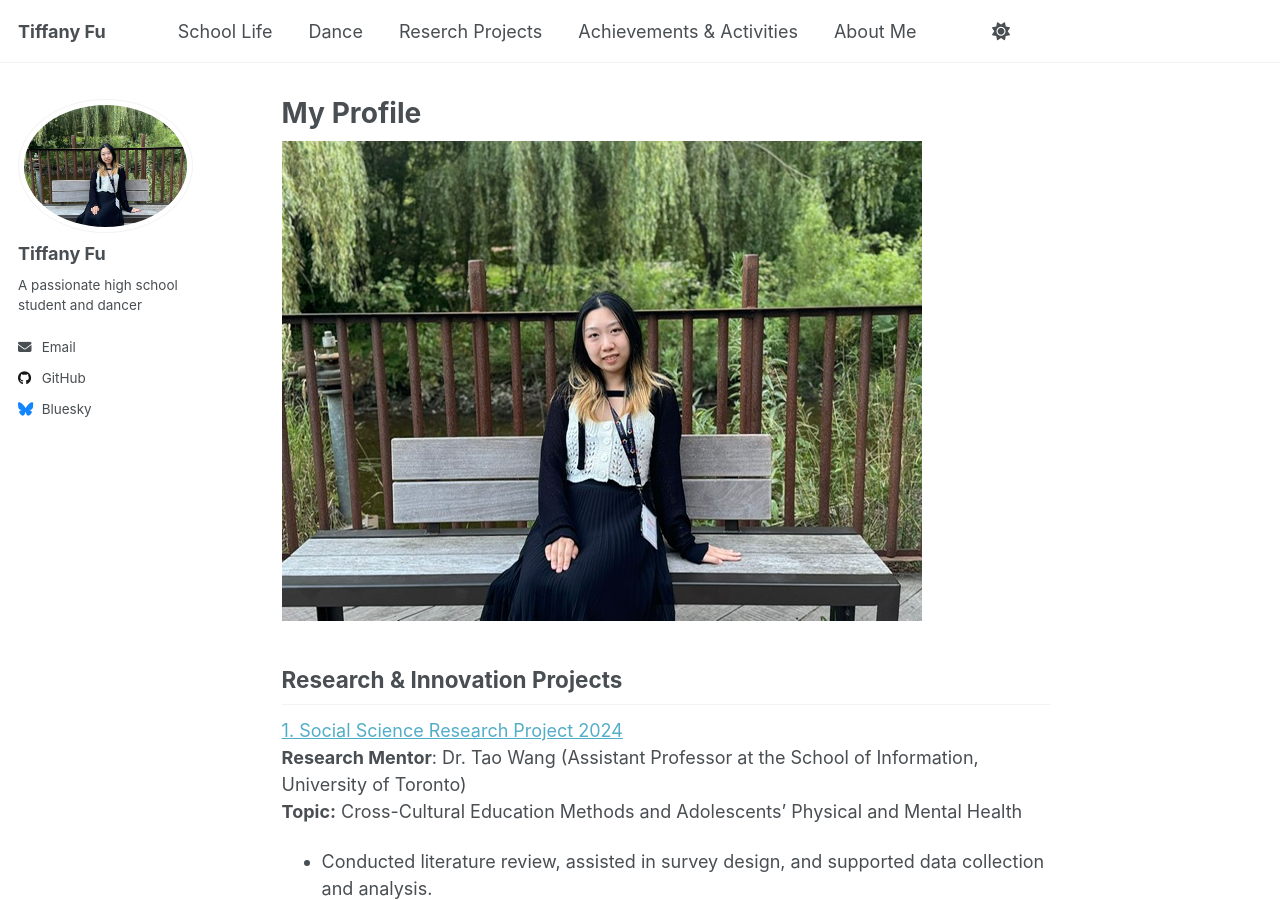
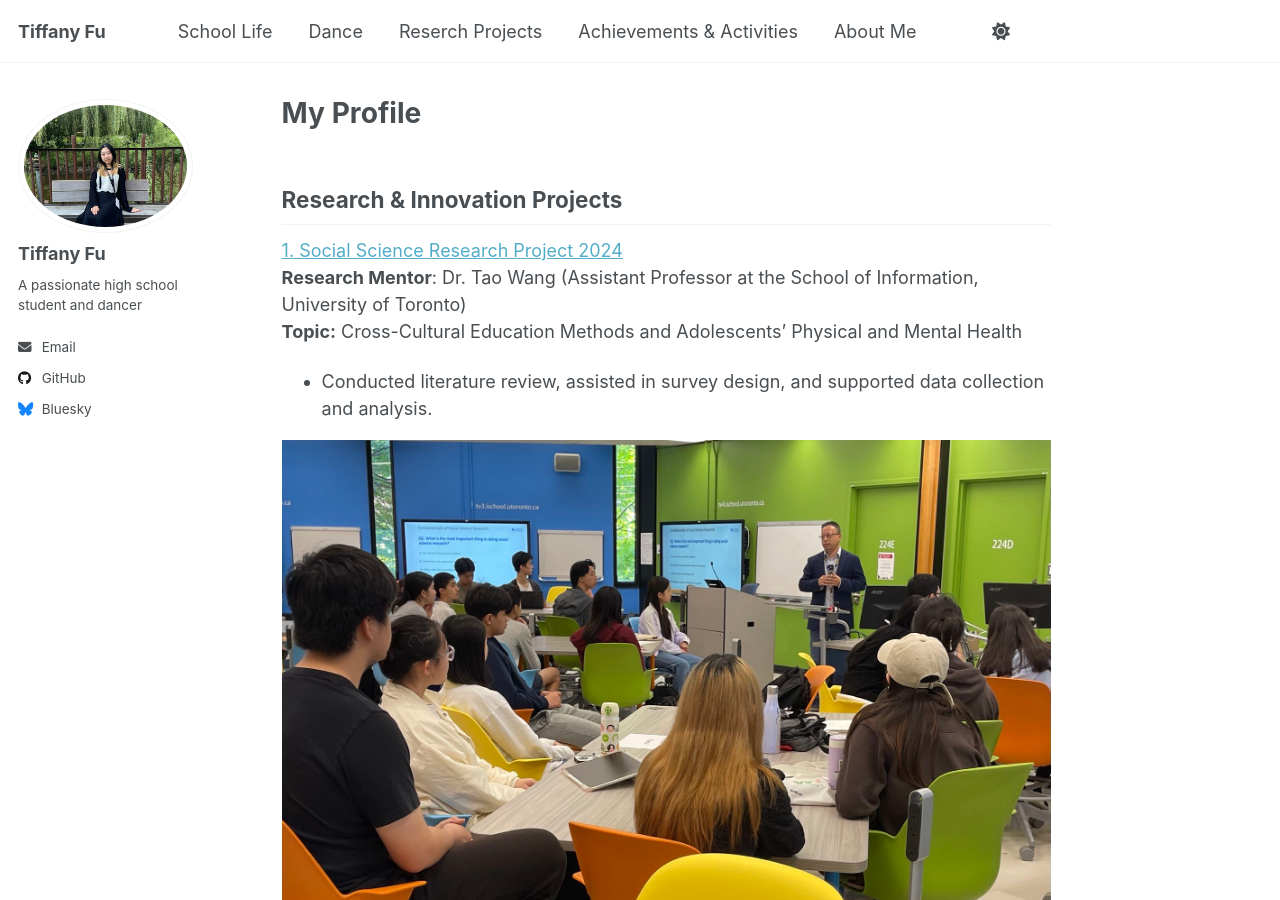
Before and after one commit to TiffanyJTFu/TiffanyFu, a Jekyll site: the page built from _pages/about.md, in a window 1280 px wide and 900 px high. Built offline with Jekyll 4.4.1, drawn with Linux system fonts in a browser that asks for light colours; a script that is not in the unit is left out.

Commit message:
Update about.md

```diff
--- a/_pages/about.md
+++ b/_pages/about.md
@@ -6,8 +6,6 @@ redirect_from:
   - /about/
   - /about.html
 ---
-![profile](https://tiffanyjtfu.github.io/TiffanyFu/images/tiffanyprofile1.JPG)
-
 ## Research & Innovation Projects
 
 <a href="https://tiffanyjtfu.github.io/TiffanyFu/teaching/SocialScienceResearchProject" target='_blank'>1. Social Science Research Project 2024</a>
```
